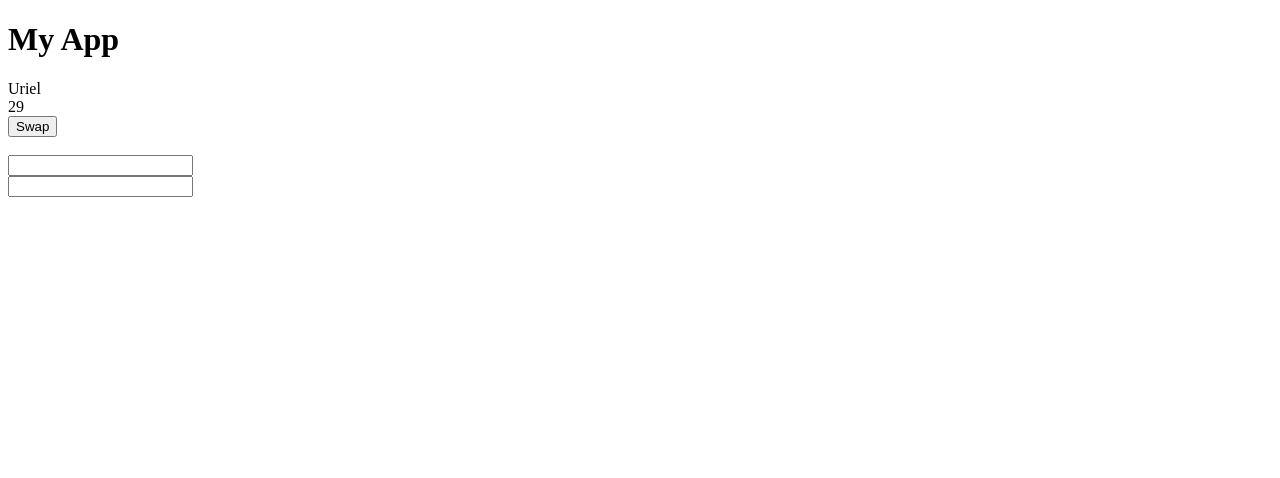
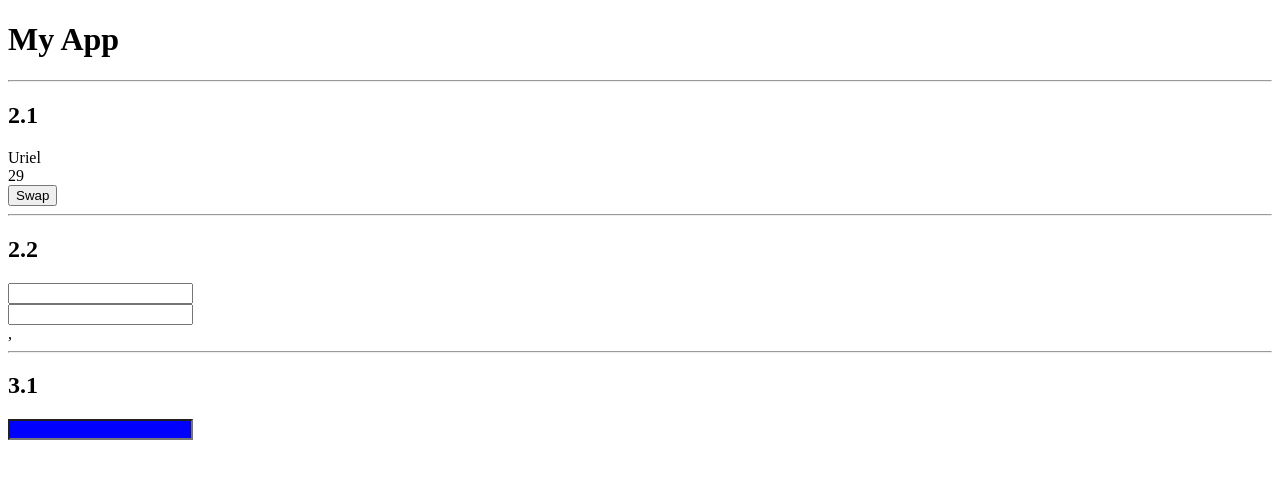
Before and after one commit to UrielZyx/Angular-course, an Angular app in the folder myApp/: page / in a window 1280 px wide. Shown: the top 478 px of the page. Built offline with nearby package versions, Linux system fonts and the light colour scheme.

Commit message:
Exercise 3.1

```diff
--- a/myApp/src/app/app.component.html
+++ b/myApp/src/app/app.component.html
@@ -1,5 +1,8 @@
 <h1>My App</h1>
 
+<hr/>
 <app-person-comp></app-person-comp>
-<br/><br/>
+<hr/>
 <app-length-sensitive-boxes></app-length-sensitive-boxes>
+<hr/>
+<app-ex3q1></app-ex3q1>
--- a/myApp/src/app/app.module.ts
+++ b/myApp/src/app/app.module.ts
@@ -5,12 +5,14 @@ import { AppRoutingModule } from './app-routing.module';
 import { AppComponent } from './app.component';
 import { PersonCompComponent } from './exercise2/person-comp/person-comp.component';
 import { LengthSensitiveBoxesComponent } from './exercise2/length-sensitive-boxes/length-sensitive-boxes.component';
+import { Ex3q1Component } from './ex3/ex3q1/ex3q1.component';
 
 @NgModule({
   declarations: [
     AppComponent,
     PersonCompComponent,
-    LengthSensitiveBoxesComponent
+    LengthSensitiveBoxesComponent,
+    Ex3q1Component
   ],
   imports: [
     BrowserModule,
--- /dev/null
+++ b/myApp/src/app/ex3/ex3q1/ex3q1.component.html
@@ -0,0 +1,2 @@
+<h2>3.1</h2>
+<input type="text" #txt [style.background-color]="isRed? 'red': 'blue'" (keyup)="check(txt.value)">
--- /dev/null
+++ b/myApp/src/app/ex3/ex3q1/ex3q1.component.ts
@@ -0,0 +1,24 @@
+import { Component, OnInit } from '@angular/core';
+
+@Component({
+  selector: 'app-ex3q1',
+  templateUrl: './ex3q1.component.html',
+  styleUrls: ['./ex3q1.component.css']
+})
+export class Ex3q1Component implements OnInit {
+
+  isRed:boolean = false
+
+  constructor() { }
+
+  ngOnInit(): void {
+  }
+
+  check(text:String):void {
+    if(text.length < 5) {
+      this.isRed = false
+    } else {
+      this.isRed = true
+    }
+  }
+}
--- a/myApp/src/app/exercise2/length-sensitive-boxes/length-sensitive-boxes.component.html
+++ b/myApp/src/app/exercise2/length-sensitive-boxes/length-sensitive-boxes.component.html
@@ -1,4 +1,4 @@
+<h2>2.2</h2>
 <input type="text" #first (keyup)="updateFirst(first.value)"><br/>
 <input type="text" #second (keyup)="updateSecond(second.value)"><br/>
-{{label1}}<br/>
-{{label2}}
+{{label1}}, {{label2}}
--- a/myApp/src/app/exercise2/person-comp/person-comp.component.html
+++ b/myApp/src/app/exercise2/person-comp/person-comp.component.html
@@ -1,3 +1,4 @@
+<h2>2.1</h2>
 <span>{{value1}}</span><br/>
 <span>{{value2}}</span><br/>
 <input type="button" value="Swap" (click)="swap()">
```
Also changed, not shown: myApp/src/app/ex3/ex3q1/ex3q1.component.css (added), 1 other file (tests, documents, lock files or other folders).
